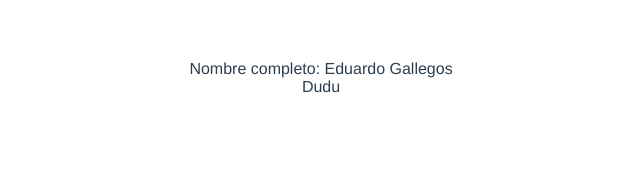
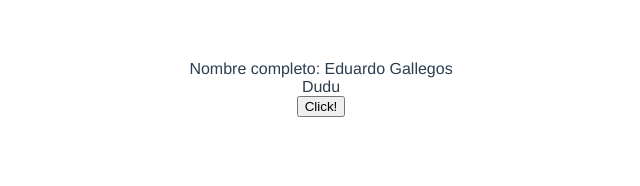
Before and after one commit to igyloop/VueCourse-composicion-api, a Vue app: page / in a window 1280 px wide. Shown: the top 186 px of the page, without its empty margins (319-959 px from the left). Built offline with nearby package versions, Linux system fonts and the light colour scheme.

Commit message:
Template Refs

```diff
--- a/src/components/Home.vue
+++ b/src/components/Home.vue
@@ -1,12 +1,17 @@
 <template>
   <div>
     Nombre completo: {{ fullname }}
-    <div>{{ username }}</div>
   </div>
+  <div>
+    {{ username }}
+  </div>
+  <button ref="btn">
+    Click!
+  </button>
 </template>
 
 <script>
-import { toRefs, computed, inject } from "vue";
+import { ref, toRefs, computed, inject, watch } from "vue";
 
 export default {
   props: {
@@ -27,9 +32,18 @@ export default {
       fullname,
     })
 
+    const btn = ref(null);
+
+    console.log(btn.value);
+
+    watch(btn, (valor) => {
+      console.log(valor);
+    });
+
     return {
       fullname,
       username,
+      btn,
     };
   },
 }
```
